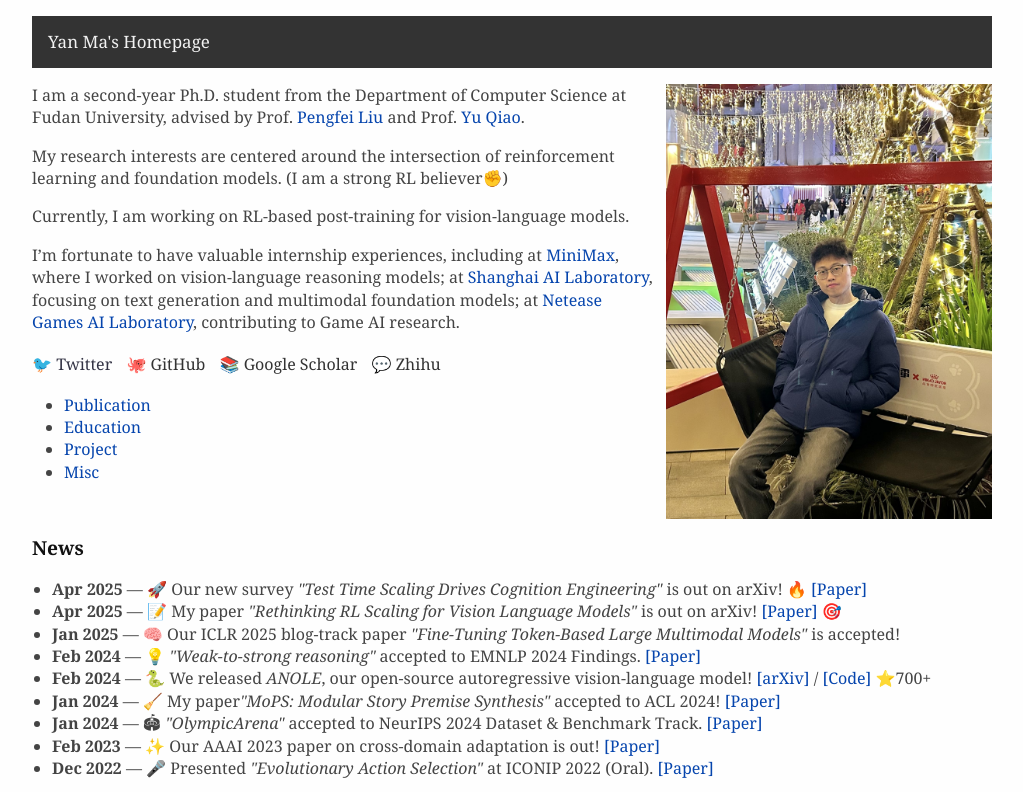
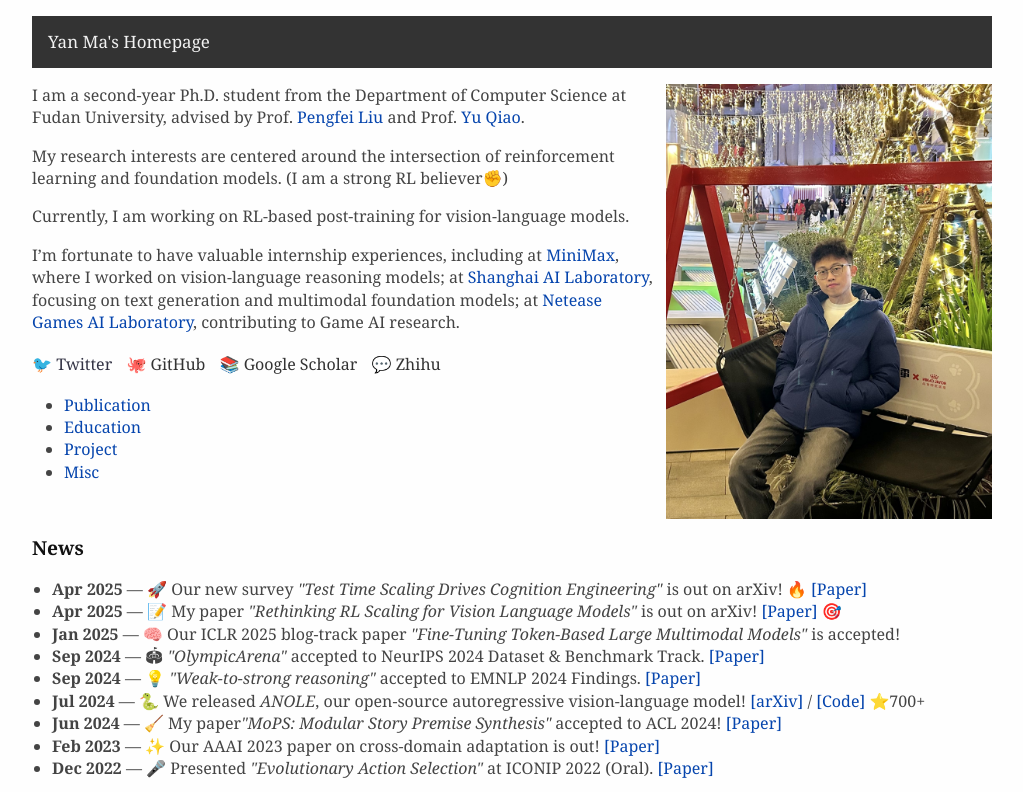
Before and after one commit to YanMaaaa/YanMaaaa.github.io, a plain HTML site: page index.html in a window 1280 px wide. Shown: the top 792 px of the page, without its empty margins (128-1151 px from the left). Drawn offline with Linux system fonts and the light colour scheme.

Commit message:
update timeline

```diff
--- a/index.html
+++ b/index.html
@@ -408,10 +408,10 @@ contributing to Game AI research.
   <li><strong>Apr 2025</strong> — 🚀 Our new survey <em>"Test Time Scaling Drives Cognition Engineering"</em> is out on arXiv! 🔥 <a href="https://arxiv.org/abs/2504.13828">[Paper]</a></li>
   <li><strong>Apr 2025</strong> — 📝 My paper <em>"Rethinking RL Scaling for Vision Language Models"</em> is out on arXiv! <a href="https://arxiv.org/abs/2504.02587">[Paper]</a> 🎯</li>
   <li><strong>Jan 2025</strong> — 🧠 Our ICLR 2025 blog-track paper <em>"Fine-Tuning Token-Based Large Multimodal Models"</em> is accepted!</a></li>
-  <li><strong>Feb 2024</strong> — 💡 <em>"Weak-to-strong reasoning"</em> accepted to EMNLP 2024 Findings. <a href="#">[Paper]</a></li>
-  <li><strong>Feb 2024</strong> — 🐍 We released <em>ANOLE</em>, our open-source autoregressive vision-language model! <a href="https://arxiv.org/abs/2407.06135">[arXiv]</a> / <a href="https://github.com/GAIR-NLP/Anole">[Code]</a> ⭐️700+</li>
-  <li><strong>Jan 2024</strong> — 🧹 My paper<em>"MoPS: Modular Story Premise Synthesis"</em> accepted to ACL 2024! <a href="https://arxiv.org/abs/2406.05690">[Paper]</a></li>
-  <li><strong>Jan 2024</strong> — 🏟 <em>"OlympicArena"</em> accepted to NeurIPS 2024 Dataset & Benchmark Track. <a href="#">[Paper]</a></li>
+  <li><strong>Sep 2024</strong> — 🏟 <em>"OlympicArena"</em> accepted to NeurIPS 2024 Dataset & Benchmark Track. <a href="#">[Paper]</a></li>
+  <li><strong>Sep 2024</strong> — 💡 <em>"Weak-to-strong reasoning"</em> accepted to EMNLP 2024 Findings. <a href="#">[Paper]</a></li>
+  <li><strong>Jul 2024</strong> — 🐍 We released <em>ANOLE</em>, our open-source autoregressive vision-language model! <a href="https://arxiv.org/abs/2407.06135">[arXiv]</a> / <a href="https://github.com/GAIR-NLP/Anole">[Code]</a> ⭐️700+</li>
+  <li><strong>Jun 2024</strong> — 🧹 My paper<em>"MoPS: Modular Story Premise Synthesis"</em> accepted to ACL 2024! <a href="https://arxiv.org/abs/2406.05690">[Paper]</a></li>
   <li><strong>Feb 2023</strong> — ✨ Our AAAI 2023 paper on cross-domain adaptation is out! <a href="#">[Paper]</a></li>
   <li><strong>Dec 2022</strong> — 🎤 Presented <em>"Evolutionary Action Selection"</em> at ICONIP 2022 (Oral). <a href="https://arxiv.org/abs/2201.04286">[Paper]</a></li>
 </ul>
```
